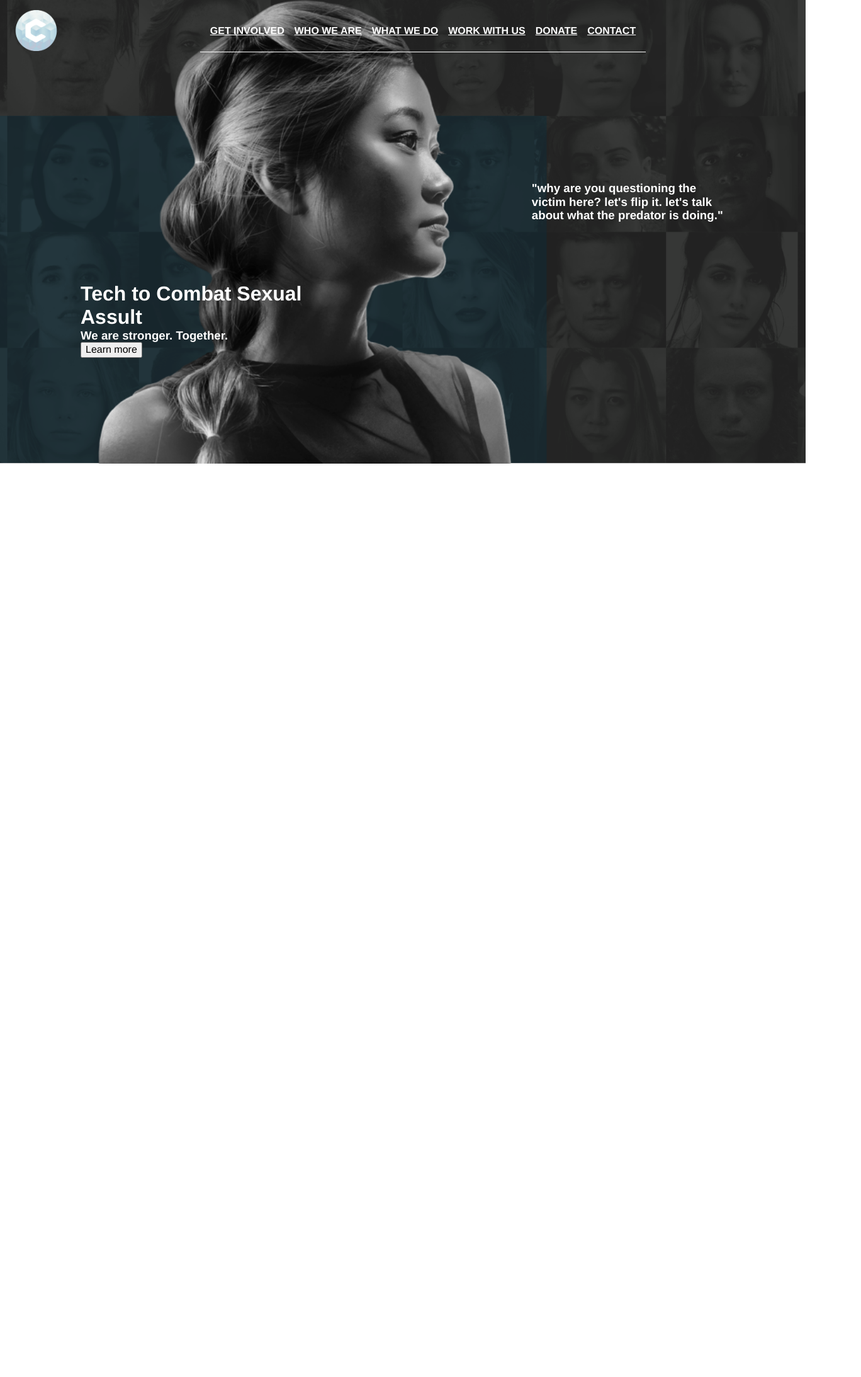
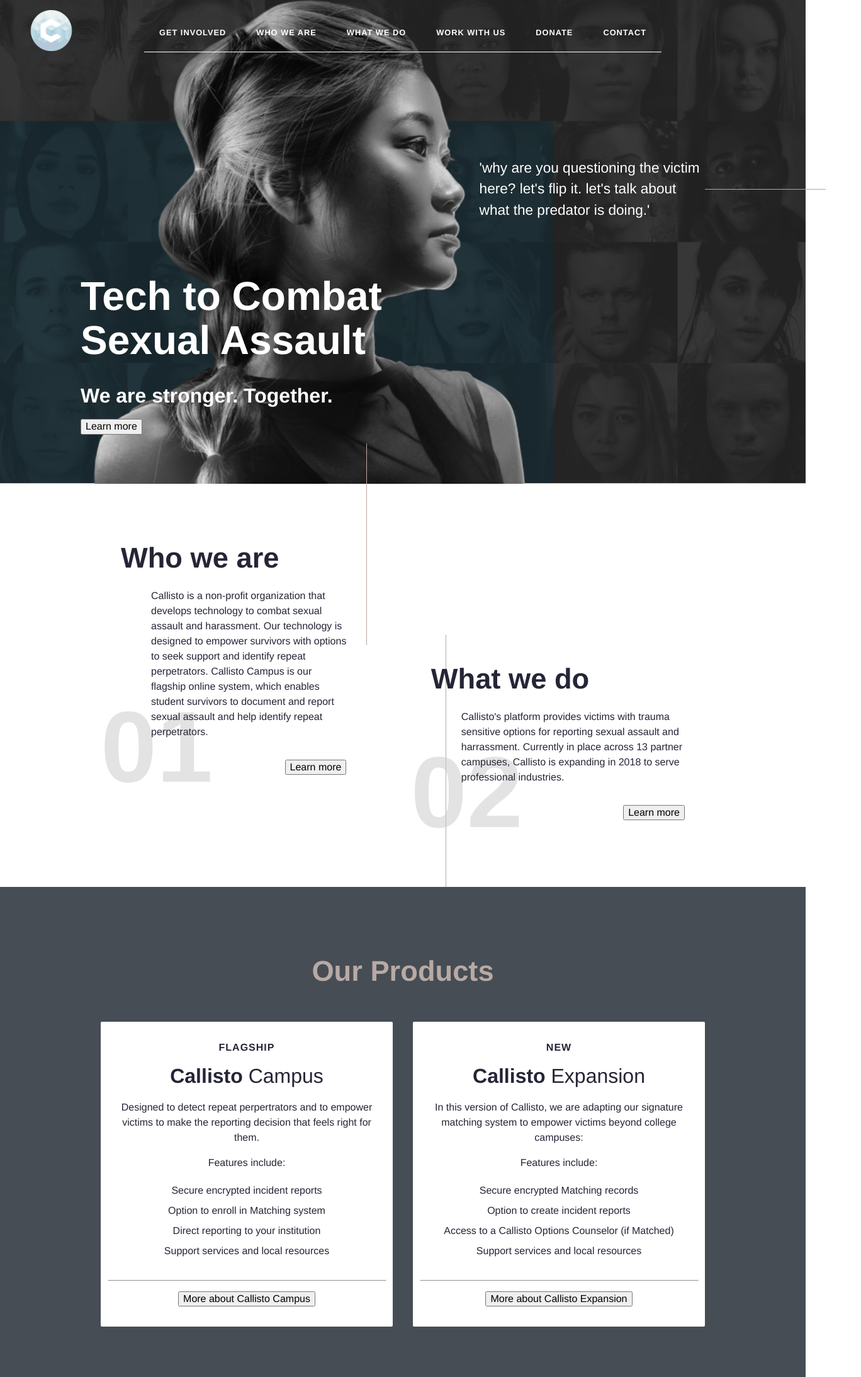
Before and after one commit to bernardwang/callisto-hw, a Vue app: page /#/ in a window 1280 px wide. Shown: the whole page at 63% size, 1368 px wide, since content can reach past the window. Before the commit the page ends 800 px from the top, so only its background shows below. Built offline with nearby package versions, Linux system fonts and the light colour scheme.

Commit message:
Add css for typography, colors & spacing. Adds lines and visual elements

```diff
--- a/src/App.vue
+++ b/src/App.vue
@@ -1,18 +1,12 @@
 <template>
   <div id="app">
-    <NavBar />
     <router-view/>
   </div>
 </template>
 
 <script>
-import NavBar from '@/components/NavBar'
-
 export default {
-  name: 'App',
-  components: {
-    NavBar
-  }
+  name: 'App'
 }
 </script>
 
--- a/src/components/HomeAbout.vue
+++ b/src/components/HomeAbout.vue
@@ -1,24 +1,24 @@
 <template>
-  <section class="u-page about">
-    <div class="who">
-      <h2>
+  <section class="u-page about typography">
+    <div class="section who">
+      <h2 class="title">
         Who we are
       </h2>
-      <p>
-        "Callisto is a non-profit organization that develops technology to combat sexual assault and harassment. Our technology is designed to empower survivors with options to seek support and identify repeat perpetrators. Callisto Campus is our flagship online system, which enables student survivors to document and report sexual assault and help identify repeat perpetrators."
+      <p class="desc">
+        Callisto is a non-profit organization that develops technology to combat sexual assault and harassment. Our technology is designed to empower survivors with options to seek support and identify repeat perpetrators. Callisto Campus is our flagship online system, which enables student survivors to document and report sexual assault and help identify repeat perpetrators.
       </p>
-      <button>
+      <button class="btn">
         Learn more
       </button>
     </div>
-    <div class="what">
-      <h2>
-        "What we do"
+    <div class="section what">
+      <h2 class="title">
+        What we do
       </h2>
-      <p>
+      <p class="desc">
         Callisto's platform provides victims with trauma sensitive options for reporting sexual assault and harrassment. Currently in place across 13 partner campuses, Callisto is expanding in 2018 to serve professional industries.
       </p>
-      <button>
+      <button class="btn">
         Learn more
       </button>
     </div>
@@ -32,21 +32,71 @@
 </script>
 
 <style scoped lang="scss">
+@import '@/styles/_color.scss';
+
 .about {
   min-height: 40rem;
-  background-color: white;
+  background-color: $cl-white;
+  position: relative;
   display: flex;
   flex-direction: row;
   flex-wrap: wrap;
   justify-content: space-between;
-  margin: 2rem;
+  align-items: flex-start;
+  margin-left: 4rem;
+  margin-right: 4rem;
+
+  &:before {
+    content: "";
+    position: absolute;
+    border-left: 1px solid $cl-text-secondary;
+    top: -4rem;
+    left: 45%;
+    height: 20rem;
+  }
+  &:after {
+    content: "";
+    position: absolute;
+    border-left: 1px solid $cl-text-secondary;
+    bottom: 0rem;
+    right: 44%;
+    height: 25rem;
+  }
+}
+.section {
+  position: relative;
+  z-index: 1;
+  &:before {
+    position: absolute;
+    z-index: -1;
+    left: -2rem;
+    bottom: -3rem;
+    font-size: 10rem;
+    font-weight: bold;
+    color: rgba(200,200,200,0.5);
+  }
 }
 .who {
+  padding-top: 3rem;
   width: 40%;
-  padding-top: 5rem;
+  &:before {
+    content: "01";
+  }
 }
 .what {
-  width: 40%;
-  padding-top: 20rem;
+  padding-top: 15rem;
+  width: 45%;
+  &:before {
+    content: "02";
+  }
+}
+.title {
+}
+.desc {
+  padding-left: 3rem;
+}
+.btn {
+  float: right;
+  margin-top: 1rem;
 }
 </style>
--- a/src/components/HomeProducts.vue
+++ b/src/components/HomeProducts.vue
@@ -1,54 +1,54 @@
 <template>
-  <section class="u-page products">
-    <h2 class="section-title">
+  <section class="u-page products typography">
+    <h2 class="title">
       Our Products
     </h2>
-    <div class="product-container">
-      <div class="product campus">
-        <h4 class="product-label">
+    <div class="card-container">
+      <div class="card campus">
+        <h5 class="label">
           Flagship
-        </h4>
-        <h3 class="product-name">
-          <span class="u-bold"> Callisto </span> Campus
+        </h5>
+        <h3 class="name">
+          Callisto <span class="u-normal"> Campus </span>
         </h3>
-        <p class="product-desc">
+        <p class="desc">
           Designed to detect repeat perpertrators and to empower victims to make the reporting decision that feels right for them.
         </p>
-        <p class="product-desc">
+        <p class="desc">
           Features include:
         </p>
-        <p class="product-feat">
+        <p class="feat">
           Secure encrypted incident reports <br/>
           Option to enroll in Matching system <br/>
           Direct reporting to your institution <br/>
           Support services and local resources
         </p>
-        <hr class="product-divider"/>
-        <button class="product-btn">
+        <hr class="divider"/>
+        <button class="btn">
           More about Callisto Campus
         </button>
       </div>
-      <div class="product campus">
-        <h4 class="product-label">
+      <div class="card campus">
+        <h5 class="label">
           New
-        </h4>
-        <h3 class="product-name">
-          <span class="u-bold"> Callisto </span> Expansion
+        </h5>
+        <h3 class="name">
+          Callisto <span class="u-normal"> Expansion </span>
         </h3>
-        <p class="product-desc">
+        <p class="desc">
           In this version of Callisto, we are adapting our signature matching system to empower victims beyond college campuses:
         </p>
-        <p class="product-desc">
+        <p class="desc">
           Features include:
         </p>
-        <p class="product-feat">
+        <p class="feat">
           Secure encrypted Matching records <br/>
           Option to create incident reports <br/>
           Access to a Callisto Options Counselor (if Matched) <br/>
           Support services and local resources
         </p>
-        <hr class="product-divider"/>
-        <button class="product-btn">
+        <hr class="divider"/>
+        <button class="btn">
           More about Callisto Expansion
         </button>
       </div>
@@ -63,53 +63,57 @@
 </script>
 
 <style scoped lang="scss">
+@import '@/styles/_color.scss';
+
 .products {
+  padding: 4rem;
   min-height: 30rem;
-  background-color: gray;
+  background-color: $cl-bg-dark;
 }
-.section-title {
+.title {
   width: 100%;
   text-align: center;
+  color: $cl-text-secondary;
 }
-.product-container {
+.card-container {
   width: 100%;
   display: flex;
   flex-direction: row;
   flex-wrap: wrap;
   justify-content: center;
-  margin-top: 2rem;
 }
-.product {
+.card {
   position:relative;
   margin: 1rem;
   margin-top: 2rem;
   padding: 2rem;
   width: 100%;
-  max-width: 30rem;
-  background-color: white;
+  max-width: 25rem;
+  background-color: $cl-white;
   border-radius: 2px;
   text-align: center;
 }
-.product-label {
+.label {
   text-transform: uppercase;
   letter-spacing: 1px;
+  margin: 0;
 }
-.product-name {
-
+.name {
+  margin-top: 1rem;
 }
-.product-desc {
-
+.desc {
+  font-weight: 500;
 }
-.product-feat {
-
+.feat {
+  line-height: 2;
 }
-.product-divider {
+.divider {
   position: absolute;
   width: 95%;
   left: 2.5%;
   bottom: 4rem;
 }
-.product-btn {
+.btn {
   margin-top: 2rem;
 }
 </style>
--- a/src/components/HomeSplash.vue
+++ b/src/components/HomeSplash.vue
@@ -1,8 +1,10 @@
 <template>
-  <section class="u-page splash">
+  <section class="u-page splash typography">
+    <NavBar />
+    <div class="splash-text">
       <div class="title">
-      <h1>
-        Tech to Combat Sexual Assult
+        <h1 class="title-display">
+          Tech to Combat Sexual Assault
         </h1>
         <h3>
           We are stronger. Together.
@@ -12,9 +14,10 @@
         </button>
       </div>
       <div class="quote">
-      <h3>
-        "why are you questioning the victim here? let's flip it. let's talk about what the predator is doing."
-      </h3>
+        <p class="quote-text">
+          'why are you questioning the victim here? let's flip it. let's talk about what the predator is doing.'
+        </p>
+      </div>
     </div>
   </section>
 </template>
@@ -31,24 +34,44 @@
 </script>
 
 <style scoped lang="scss">
+@import '@/styles/_color.scss';
+
 .splash {
-  min-height: 40rem;
+  min-height: 45rem;
+  padding-bottom: 3rem;
   background-image: url('~@/assets/person_background.png'), url('~@/assets/faces_background.png');
   background-size: contain, cover;
   background-repeat: no-repeat;
   background-position: 25% 100%, center;
-  color: white;
+  color: $cl-white;
+}
+.splash-text {
   display: flex;
   flex-direction: row;
   flex-wrap: wrap;
   justify-content: space-between;
 }
 .quote {
-  width: 30%;
-  padding-top: 15rem;
+  width: 35%;
+  margin-top: 9rem;
+  padding-right: 2rem;
+}
+.quote-text {
+  position: relative;
+  font-size: 1.414rem;
+  &:before {
+    content: "";
+    position: absolute;
+    border-top: 1px solid $cl-text-secondary;
+    top: 50%;
+    right: -12rem;
+    width: 12rem;
+  }
 }
 .title {
-  width: 40%;
-  margin-top: 25rem;
+  width: 50%;
+  margin-top: 18rem;
+}
+.title-display {
 }
 </style>
--- a/src/components/NavBar.vue
+++ b/src/components/NavBar.vue
@@ -6,22 +6,34 @@
     <nav class="nav" aria-label="Main Menu">
       <ul>
         <li class="nav-item">
-          <router-link class="nav-link" to="/get-involved">Get Involved</router-link>
+          <router-link class="nav-link" to="/get-involved">
+            <h6 class="link-text"> Get Involved </h6>
+          </router-link>
         </li>
         <li class="nav-item">
-          <router-link class="nav-link" to="/who-we-are">Who We Are</router-link>
+          <router-link class="nav-link" to="/who-we-are">
+            <h6 class="link-text"> Who We Are </h6>
+          </router-link>
         </li>
         <li class="nav-item">
-          <router-link class="nav-link" to="/what-we-do">What We Do</router-link>
+          <router-link class="nav-link" to="/what-we-do">
+            <h6 class="link-text"> What We Do </h6>
+          </router-link>
         </li>
         <li class="nav-item">
-          <router-link class="nav-link" to="/work-with-us">Work With Us</router-link>
+          <router-link class="nav-link" to="/work-with-us">
+            <h6 class="link-text"> Work With Us </h6>
+          </router-link>
         </li>
         <li class="nav-item">
-          <router-link class="nav-link" to="/donate">Donate</router-link>
+          <router-link class="nav-link" to="/donate">
+            <h6 class="link-text"> Donate </h6>
+          </router-link>
         </li>
         <li class="nav-item">
-          <router-link class="nav-link" to="/contact">Contact</router-link>
+          <router-link class="nav-link" to="/contact">
+            <h6 class="link-text"> Contact </h6>
+          </router-link>
         </li>
       </ul>
     </nav>
@@ -43,34 +55,32 @@
 
 <style scoped lang="scss">
 .navbar {
-  position: absolute;
-  width: 100vw;
-  padding: 1rem;
-  padding-left: 2rem;
-  padding-right: 2rem;
+  padding-top: 1rem;
   display: flex;
   flex-direction: row;
   flex-wrap: none;
   justify-content: center;
 }
 .logo {
-  width: 100%;
-  height: 100%;
-  margin-left: 3rem;
   position: absolute;
+  left: 3rem;
 }
 .nav {
   border-bottom: 1px solid white;
-  padding: 0.5rem;
 }
 .nav-item {
   display: inline-block;
-  padding-left: 0.5rem;
-  padding-right: 0.5rem;
+  padding-left: 1.5rem;
+  padding-right: 1.5rem;
 }
 .nav-link {
   color: white;
   font-weight: bold;
   text-transform: uppercase;
+  text-decoration: none;
+}
+.link-text {
+  font-size: 0.8rem;
+  letter-spacing: 1px;
 }
 </style>
--- a/src/styles/_color.scss
+++ b/src/styles/_color.scss
@@ -1,5 +1,8 @@
-$cl-text-main: #222;
-$cl-text-sub: #777;
-$cl-text-hl: #FF548F, #FF54E5, #C454FF, #6D54FF;
+$cl-white: #ffffff;
 
-$cl-bg-main: #ffffff;
+$cl-text-primary: #252537;
+$cl-text-secondary: #B8A9A3;
+$cl-text-accent: #385C6C;
+
+$cl-bg-primary: $cl-white;
+$cl-bg-dark: #464D55;
--- a/src/styles/_global.scss
+++ b/src/styles/_global.scss
@@ -1,15 +1,15 @@
 html,
 body {
-  height: 100%;
   margin: 0px;
   padding: 0px;
+  max-width: 100%;
+  height: 100%;
   font-size: 100%;
-  overflow-x: hidden;
 }
 
 html {
-  color: $cl-text-main;
-  background-color: $cl-bg-main;
+  color: $cl-text-primary;
+  background-color: $cl-bg-primary;
 }
 
 ul,
--- a/src/styles/_typography.scss
+++ b/src/styles/_typography.scss
@@ -1,25 +1,39 @@
 $font-stack: 'Avenir', Helvetica, Arial, sans-serif;
 $header-stack: 'Avenir', Helvetica, Arial, sans-serif;
 
-#app,
-input,
-textarea {
+#app {
   font-family: $font-stack;
   -webkit-font-smoothing: antialiased;
   -moz-osx-font-smoothing: grayscale;
 }
 
-input::placeholder,
-textarea::placeholder {
-  color: $cl-text-sub;
+.h1, .h2, .h3, .h4, .h5, .h6 {
+  font-family: $header-stack;
+  font-weight: bold;
+  margin: 1em 0 0.5em;
 }
 
-h1, h2, h3, h4, h5, h6 {
-  margin: 0;
-  font-family: $header-stack;
+// 1.414 type scale
+.h1, .h2 { line-height: 1.1; }
+.h3, .h4 { line-height: 1.3; }
+.h1 { font-size: 4rem; }
+.h2 { font-size: 2.83rem; }
+.h3 { font-size: 2rem; }
+.h4 { font-size: 1.414rem; }
+.h5 { font-size: 1rem; }
+.h6 { font-size: 0.7rem; }
+.p {
+  font-size: 1rem;
+  line-height: 1.5;
 }
 
-a {
-  text-decoration: underline;
-  text-decoration-skip: ink;
+// modular scss pattern from http://thesassway.com/advanced/modular-css-typography
+.typography {
+  h1 { @extend .h1; }
+  h2 { @extend .h2; }
+  h3 { @extend .h3; }
+  h4 { @extend .h4; }
+  h5 { @extend .h5; }
+  h6 { @extend .h6; }
+  p { @extend .p; }
 }
--- a/src/styles/_utils.scss
+++ b/src/styles/_utils.scss
@@ -1,6 +1,5 @@
 @media screen and (min-width: 30rem) {
   .u-page {
-    padding: 3rem;
     padding-left: 10vw;
     padding-right: 10vw;
   }
@@ -16,3 +15,6 @@
 .u-bold {
   font-weight: bold;
 }
+.u-normal {
+  font-weight: normal;
+}
```
Lines whose indentation alone changed are shown as unchanged.
